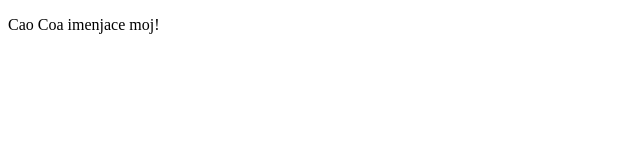
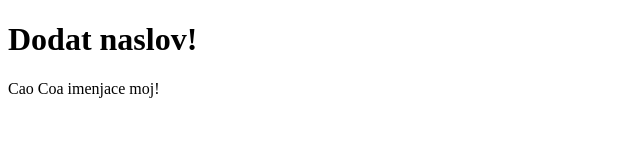
Before and after one commit to Tojman91/Prvi-sajt, a plain HTML site: page Desktop/HTML/index.html in a window 1280 px wide. Shown: the whole page, without its empty margins (0-640 px from the left). Drawn offline with Linux system fonts and the light colour scheme.

Commit message:
Dodat naslov

```diff
--- a/Desktop/HTML/index.html
+++ b/Desktop/HTML/index.html
@@ -7,7 +7,7 @@
     <title>HTML page</title>
 </head>
 <body>
+    <h1>Dodat naslov!</h1>
     <p>Cao Coa imenjace moj!</p>
-
 </body>
 </html>
```
